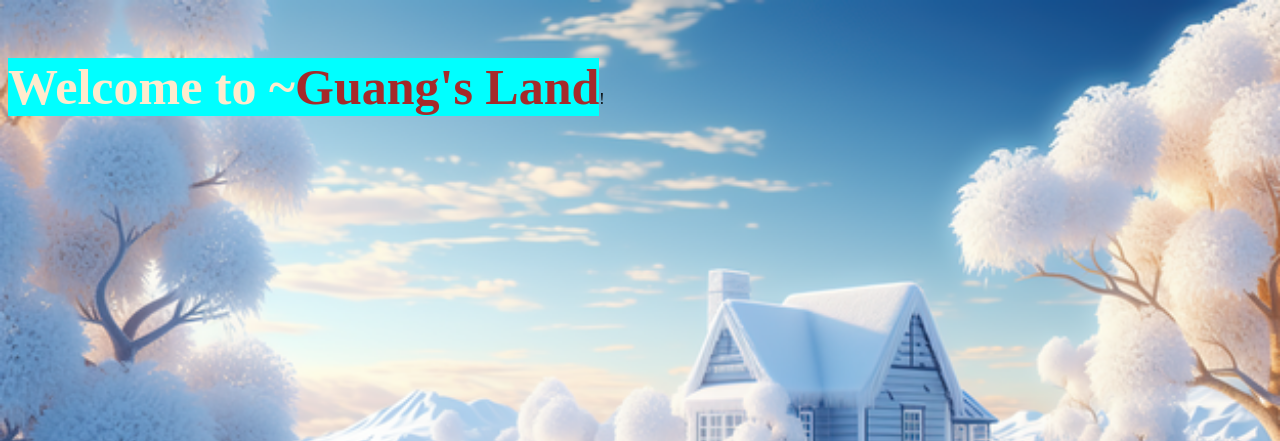
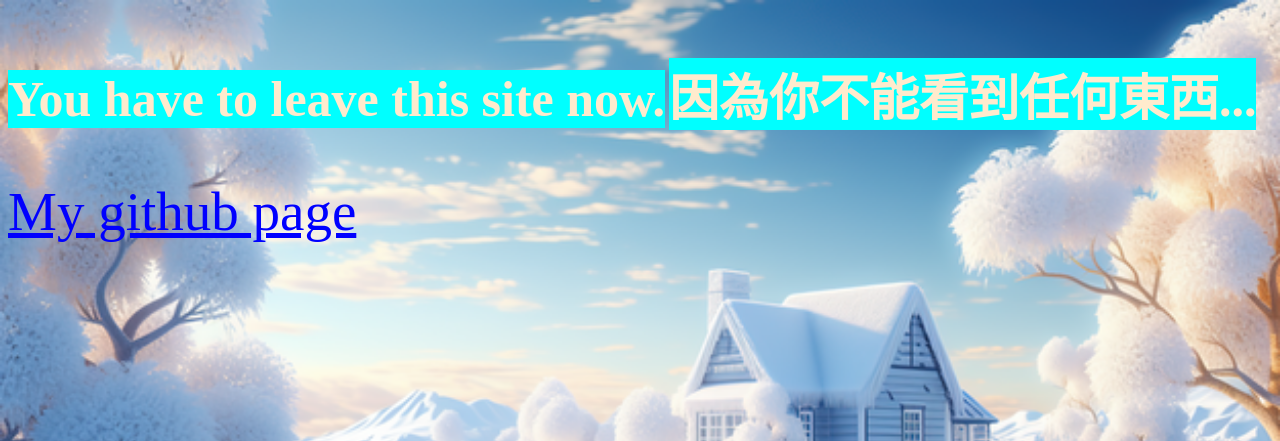
Before and after one commit to guangyou2323/guangyou2323.github.io, a PHP site: page / in a window 1280 px wide. Shown: the top 441 px of the page. Run offline with PHP 8.4, Linux system fonts and the light colour scheme.

Commit message:
gavin's website ver 0.3

```diff
--- a/index.html
+++ b/index.html
@@ -6,6 +6,8 @@
 <link rel="stylesheet" href="style.css" type="text/css">
 </head>
 <body style="background-image: url(exam/marks/bg1.png);background-repeat: no-repeat;background-size: 100%, 100%;">
-        <p class="text-middle">Welcome to  ~<p class="text-middle" style="color: brown;"> Guang's Land</p>!</p>
+        <h1 class="text-middle">You have to leave this site now.</h1>
+        <p class="text-middle">因為你不能看到任何東西...</p>
+        <a class="a-style1" href="https://github.com/guangyou2323">My github page</a>
 </body>
 </html>
--- a/style.css
+++ b/style.css
@@ -32,3 +32,10 @@
     display: inline-block;
     background-color: aqua;
 }
+
+
+.a-style1{
+    text-align: center;
+    font-size: 55px;
+    color: blue;
+}
--- /dev/null
+++ b/travel/HK/Tai_Po/waterfront_park/img_part.js
@@ -0,0 +1,5 @@
+$('.carousel').slick({
+    slidesToShow: 3,  //可以控制每個輪播有幾張圖片
+    dots:true,
+    centerMode: true,
+  });
```
Also changed, not shown: travel/HK/Tai_Po/waterfront_park/index.html (added, +12 -0 lines), travel/HK/Tai_Po/waterfront_park/waterfront_part_img.css (added, +18 -0 lines), 3 other files.
